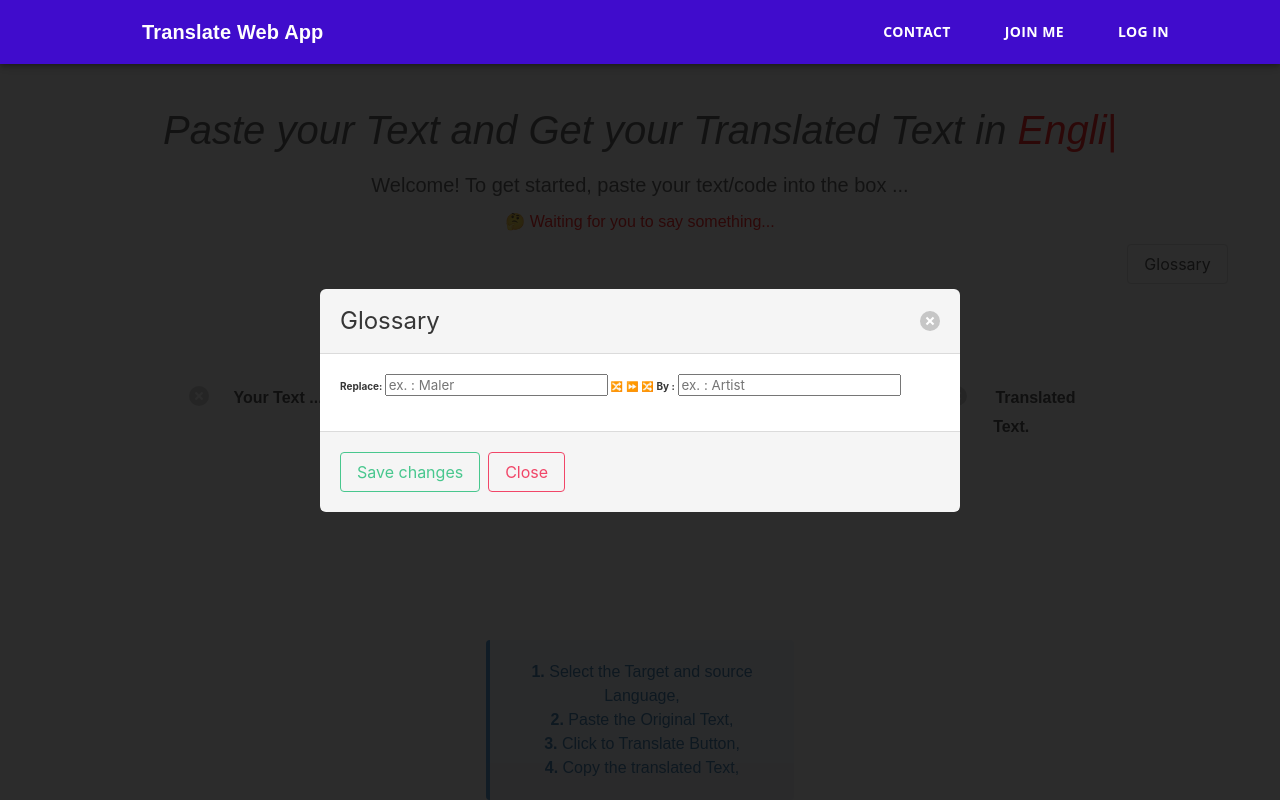
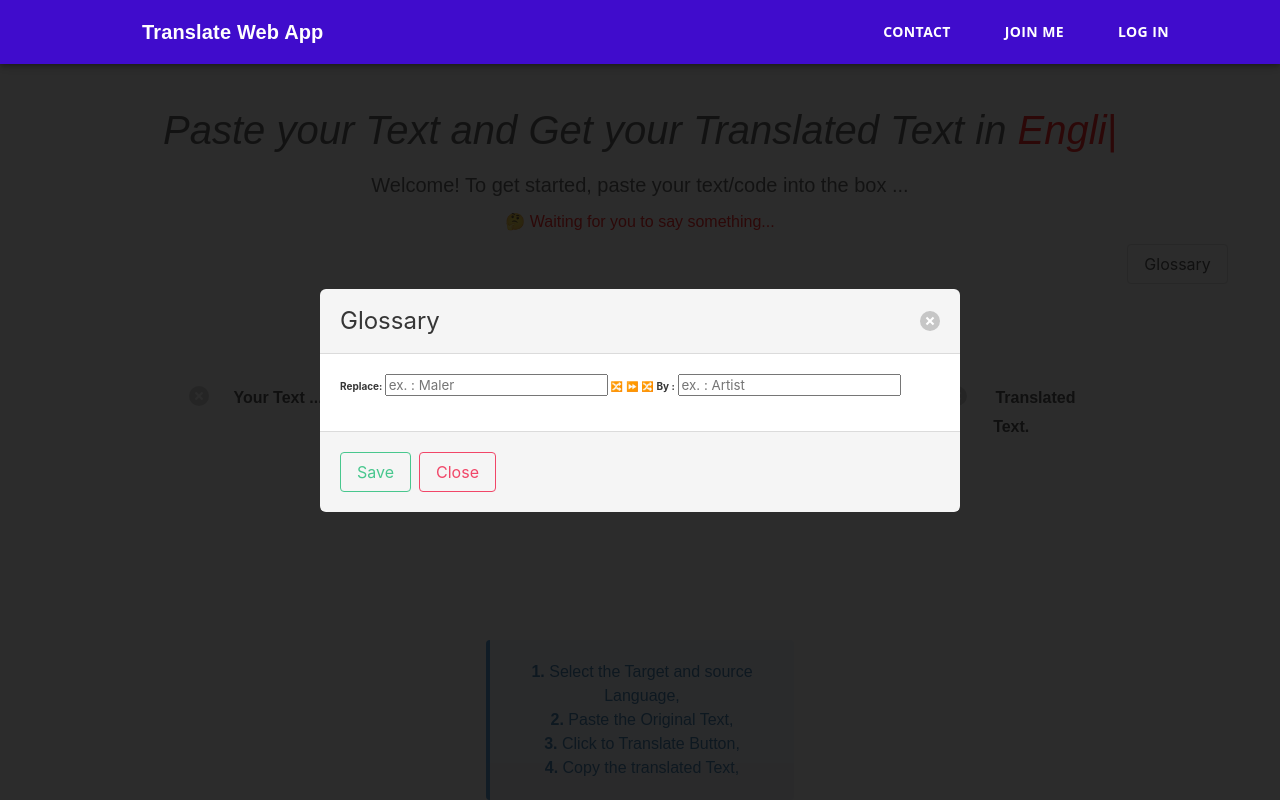
Before and after one commit to th-rpy/TranslateReactjsWebApp, a React (Create React App) app: page / in a window 1280 px wide. Both pictures are taken after a click on the button "Glossary". Shown: the top 800 px of the page. Built offline with nearby package versions, Linux system fonts and the light colour scheme.

Commit message:
Styled the test comp

```diff
--- a/src/components/Modal.js
+++ b/src/components/Modal.js
@@ -113,7 +113,7 @@ class Change extends React.Component {
                     className="button is-success is-outlined"
                     onClick={this.handleSubmit}
                   >
-                    Save changes
+                    Save
                   </button>
                   <button
                     onClick={() => this.handleModalShowHide()}
```
